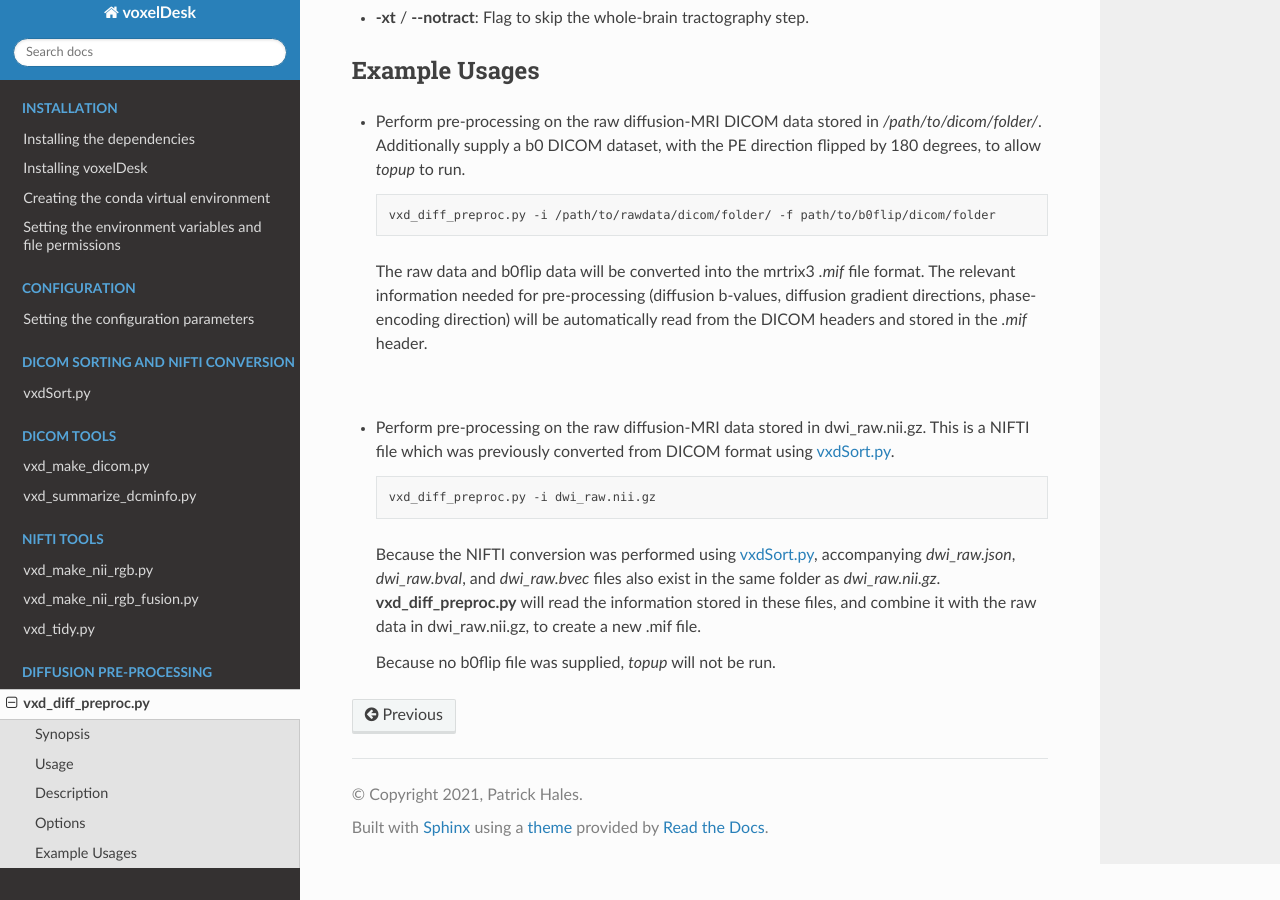
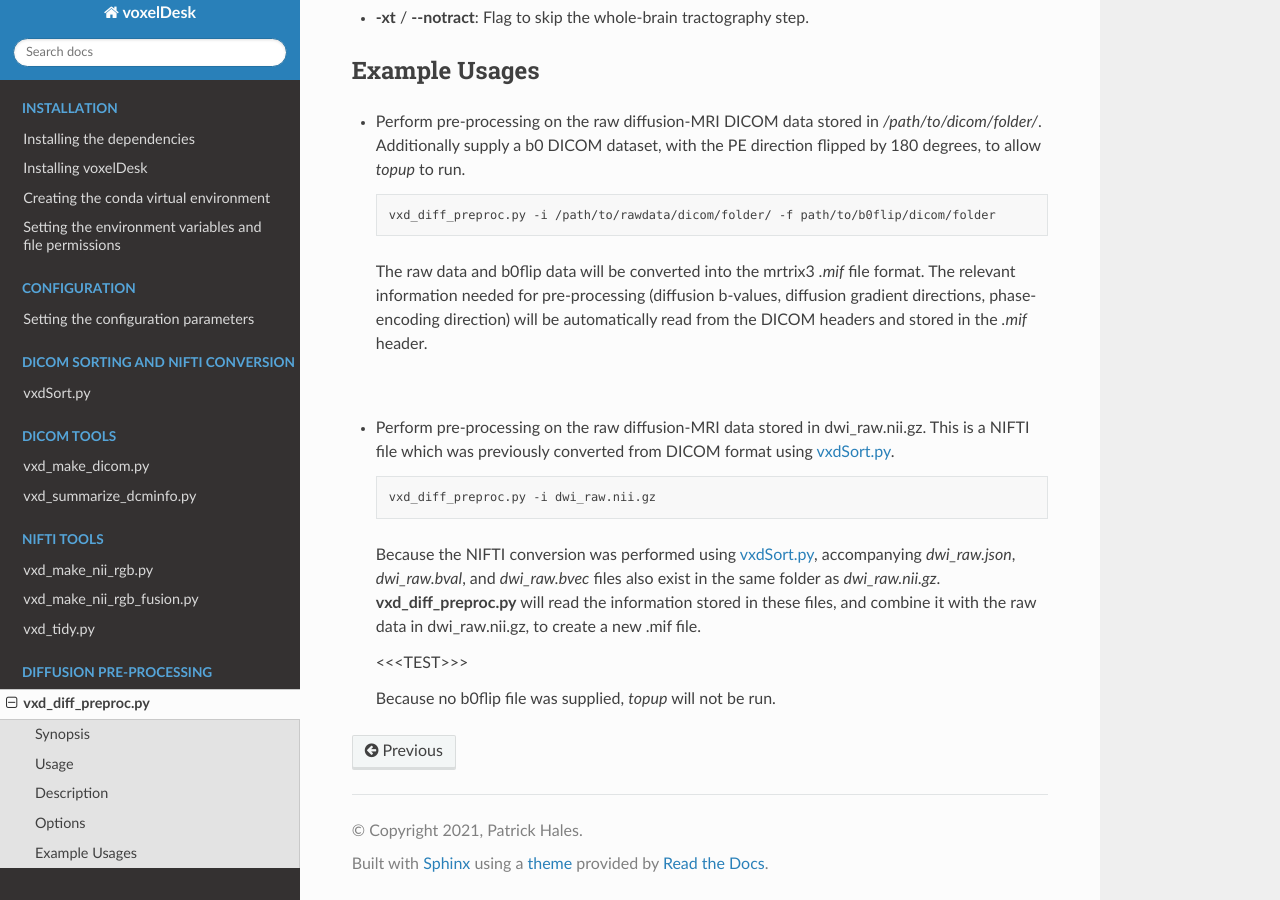
Before and after one commit to patrickhales/voxelDesk, a Sphinx documentation site: the page built from docs/source/vxdDiff/vxd_diff_preproc.rst, in a window 1280 px wide and 900 px high, scrolled down 2147 px. Built offline with Sphinx 7.4.7 and the Read the Docs theme 2.0.0, drawn with Linux system fonts in a browser that asks for light colours.

Commit message:
Testing PyCharm - Github link...

```diff
--- a/docs/source/vxdDiff/vxd_diff_preproc.rst
+++ b/docs/source/vxdDiff/vxd_diff_preproc.rst
@@ -117,4 +117,6 @@ Example Usages
   also exist in the same folder as *dwi_raw.nii.gz*. **vxd_diff_preproc.py** will read the information stored in these files, and
   combine it with the raw data in dwi_raw.nii.gz, to create a new .mif file.
 
+  <<<TEST>>>
+
   Because no b0flip file was supplied, *topup* will not be run.
```
